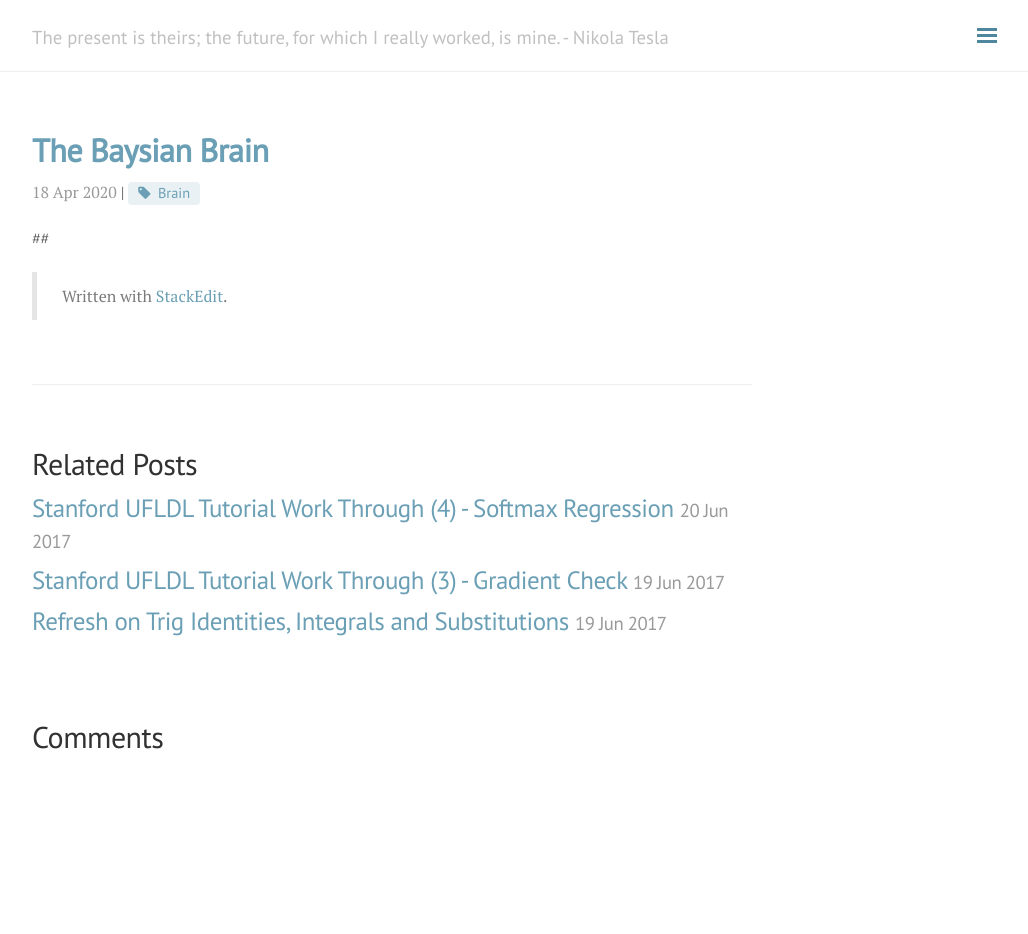
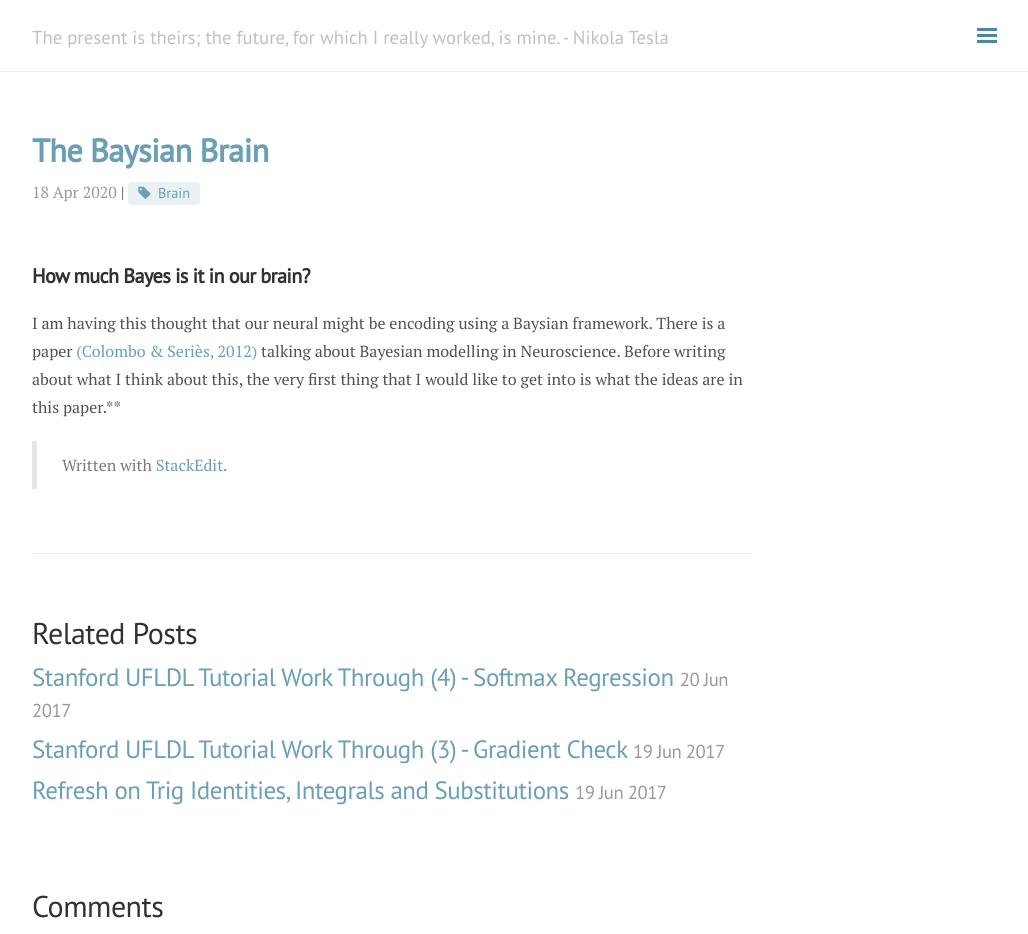
Before and after one commit to andylikescodes/andylikescodes.github.io, a Jekyll site: the page built from _posts/2020-04-18-Baysian-Brain.md, in a window 1280 px wide and 934 px high. Shown: the whole window, without its empty margins (248-1276 px from the left). Built offline with Jekyll 4.4.1, drawn with Linux system fonts in a browser that asks for light colours; nearby versions of some CDN libraries; comment, search, counter and statistics services are not loaded.

Commit message:
_posts/2020-04-18-Baysian-Brain.md updated from https://stackedit.io/

```diff
--- a/_posts/2020-04-18-Baysian-Brain.md
+++ b/_posts/2020-04-18-Baysian-Brain.md
@@ -5,10 +5,10 @@ tag: [Brain]
 category: Brain
 ---
 
-##
-
+## How much Bayes is it in our brain?
+I am having this thought that our neural might be encoding using a Baysian framework. There is a paper [(Colombo & Seriès, 2012)](https://www.zotero.org/google-docs/?B67pov) talking about Bayesian modelling in Neuroscience. Before writing about what I think about this, the very first thing that I would like to get into is what the ideas are in this paper.**
 
 > Written with [StackEdit](https://stackedit.io/).
 <!--stackedit_data:
-eyJoaXN0b3J5IjpbMTcxOTQ0Mzk5OF19
+eyJoaXN0b3J5IjpbLTE3NjE5MTQ2NTJdfQ==
 -->
```
